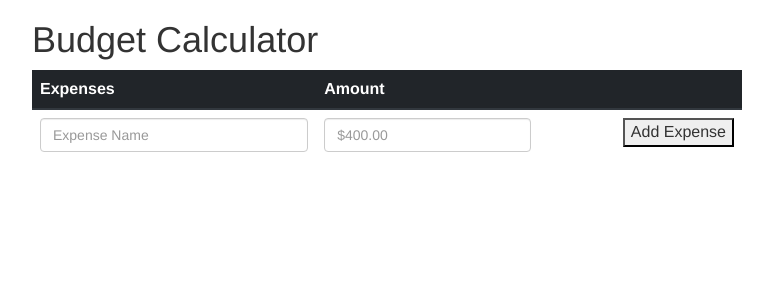
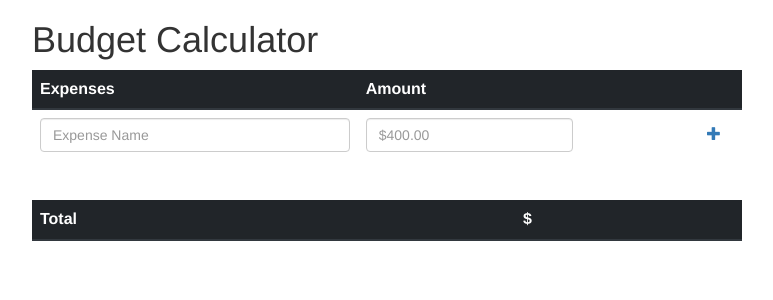
Before and after one commit to ApolloEagle/budget, a Django app: page / in a window 1280 px wide. Shown: the top 300 px of the page, without its empty margins (253-1026 px from the left). Run offline with Django 3.2, Linux system fonts and the light colour scheme; data that the repository does not hold is empty; some libraries are stand-ins or nearby versions.

Commit message:
Aggregate function to sum expenses

```diff
--- a/budget/templates/budget_view.html
+++ b/budget/templates/budget_view.html
@@ -19,7 +19,9 @@
                             {{ form.amount }}
                         </div>
                         <div style="float: right;">
-                            <button>Add Expense</button>
+                            <button type="submit" class="btn btn-link">
+                                <span class="glyphicon glyphicon-plus"></span>
+                            </button>
                         </div>
                     </td>
                 </tr>
@@ -31,10 +33,32 @@
             {% for expense in expenses %}
             <tr>
                 <td>{{ expense.name }}</td>
-                <td>{{ expense.amount }}</td>
+                <td>
+                    <div style="float: left;">
+                        ${{ expense.amount }}
+                    </div>
+                    <div style="float: right;">
+                        <button type="submit" class="btn btn-link">
+                            <span class="glyphicon glyphicon-edit"></span>
+                        </button>
+                    </div>
+                    <div style="float: right;">
+                        <button type="submit" class="btn btn-link">
+                            <span class="glyphicon glyphicon-remove"></span>
+                        </button>
+                    </div>
+                </td>
             </tr>
             {% endfor %}
         </tbody>
     </table>
+    <table class="table">
+        <thead class="thead-dark">
+            <tr>
+                <th scope="col">Total</th>
+                <th scope="col">${{ total | floatformat:2 }}</th>
+            </tr>
+        </thead>
+    </table>
 </div>
 {% endblock %}
--- a/budget/views.py
+++ b/budget/views.py
@@ -3,9 +3,11 @@
 from .forms import ExpenseForm
 from django.http import HttpResponse, HttpResponseRedirect
 from django.urls import reverse
+from django.db.models import Sum
 
 def budget_view(request):
     expenses = Expense.objects.all()
+    total = Expense.objects.aggregate(total=Sum('amount'))['total']
 
     form = ExpenseForm()
     if request.method == 'POST':
@@ -21,7 +23,8 @@
 
     context = {
         "form": form,
-        "expenses": expenses
+        "expenses": expenses,
+        "total": total,
     }
 
     return render(request, "budget_view.html", context)
```
